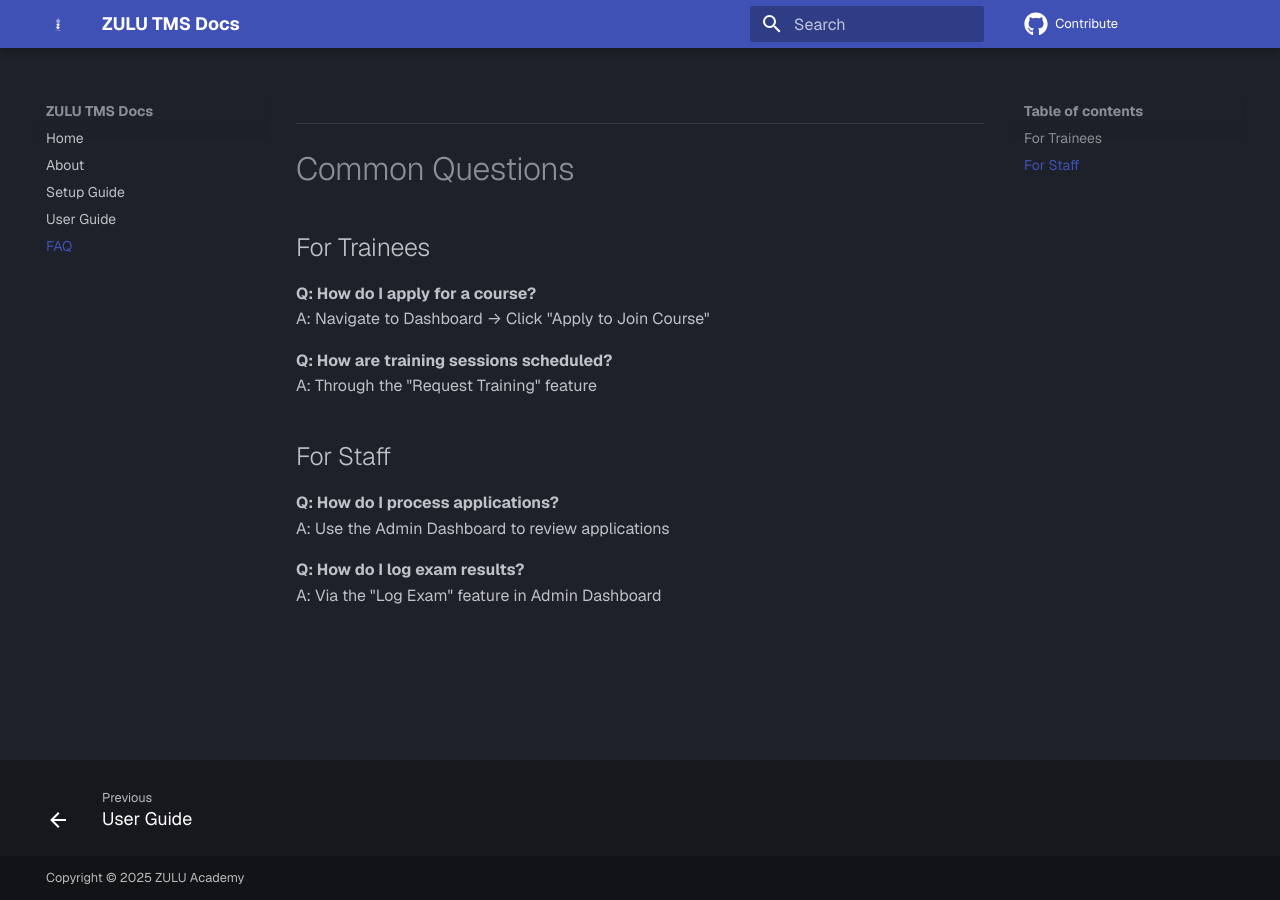
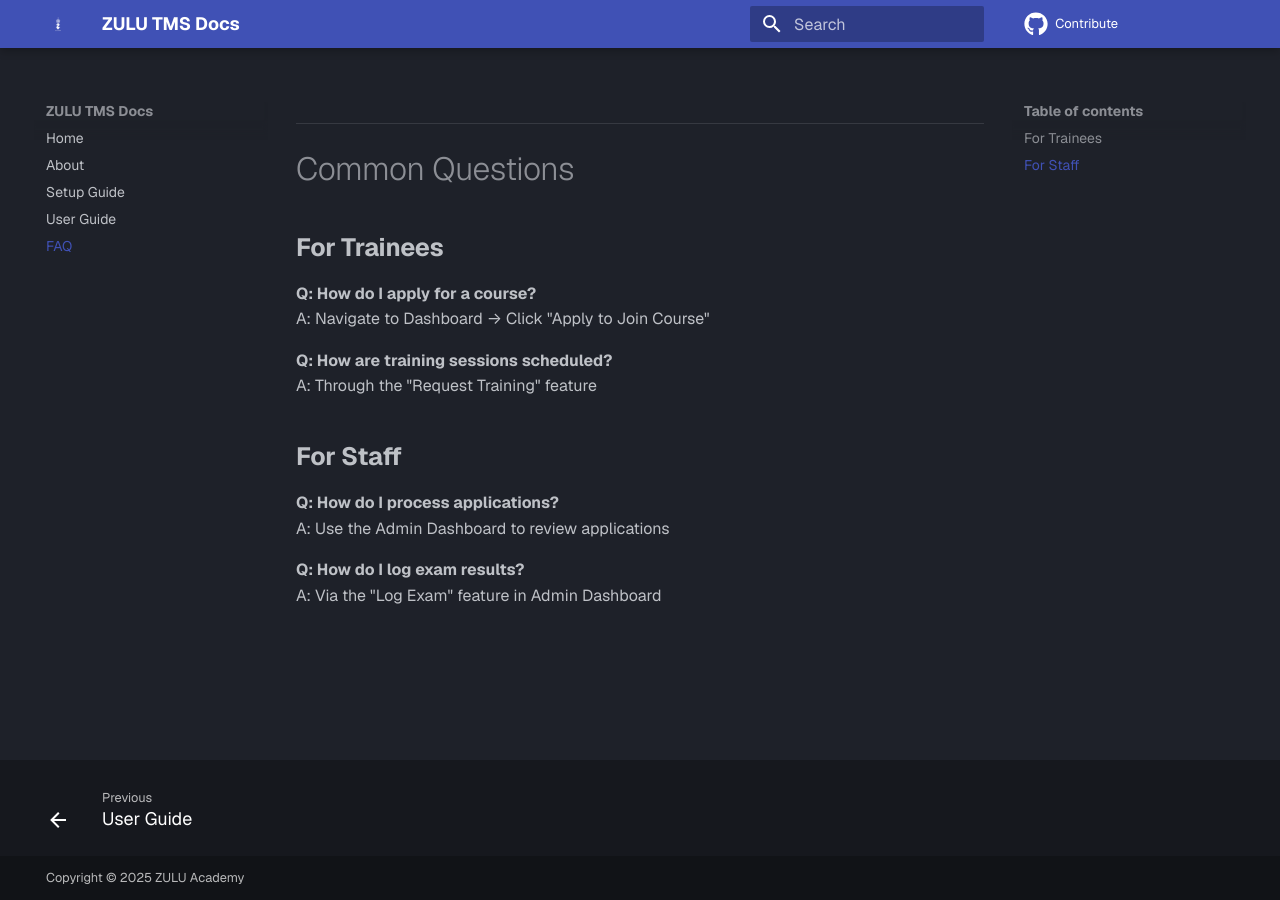
Before and after one commit to KaiSimpson13123/zulu-docs, an MkDocs documentation site: the page built from docs/faq.md, in a window 1280 px wide. Built offline with MkDocs 1.6.1 and Material for MkDocs 9.7.7, drawn with Linux system fonts in a browser that asks for light colours; comment, search, counter and statistics services are not loaded.

Commit message:
Update faq.md

```diff
--- a/docs/faq.md
+++ b/docs/faq.md
@@ -3,7 +3,7 @@ title: Frequently Asked Questions
 
 # Common Questions
 
-## For Trainees
+## **For Trainees**
 
 **Q: How do I apply for a course?**
 A: Navigate to Dashboard → Click "Apply to Join Course"
@@ -11,7 +11,7 @@ A: Navigate to Dashboard → Click "Apply to Join Course"
 **Q: How are training sessions scheduled?**
 A: Through the "Request Training" feature
 
-## For Staff
+## **For Staff**
 
 **Q: How do I process applications?**
 A: Use the Admin Dashboard to review applications
```
